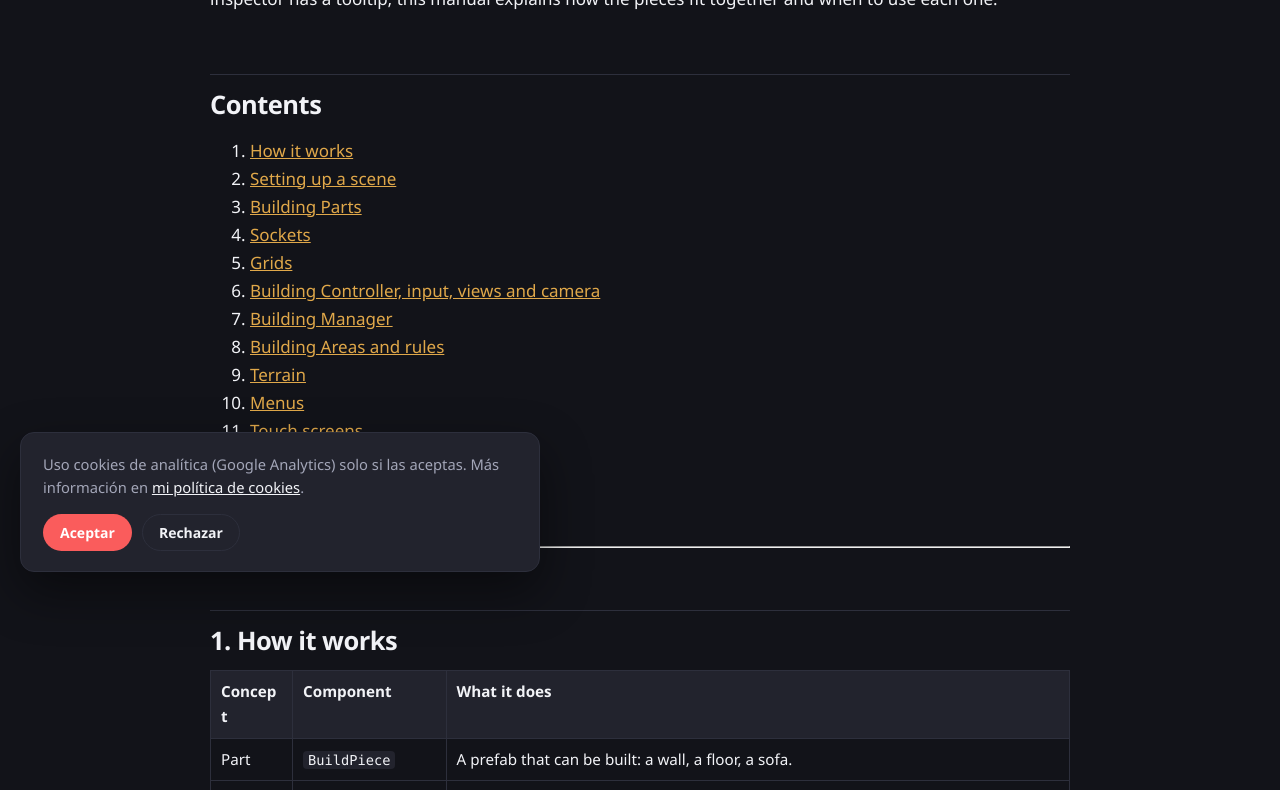
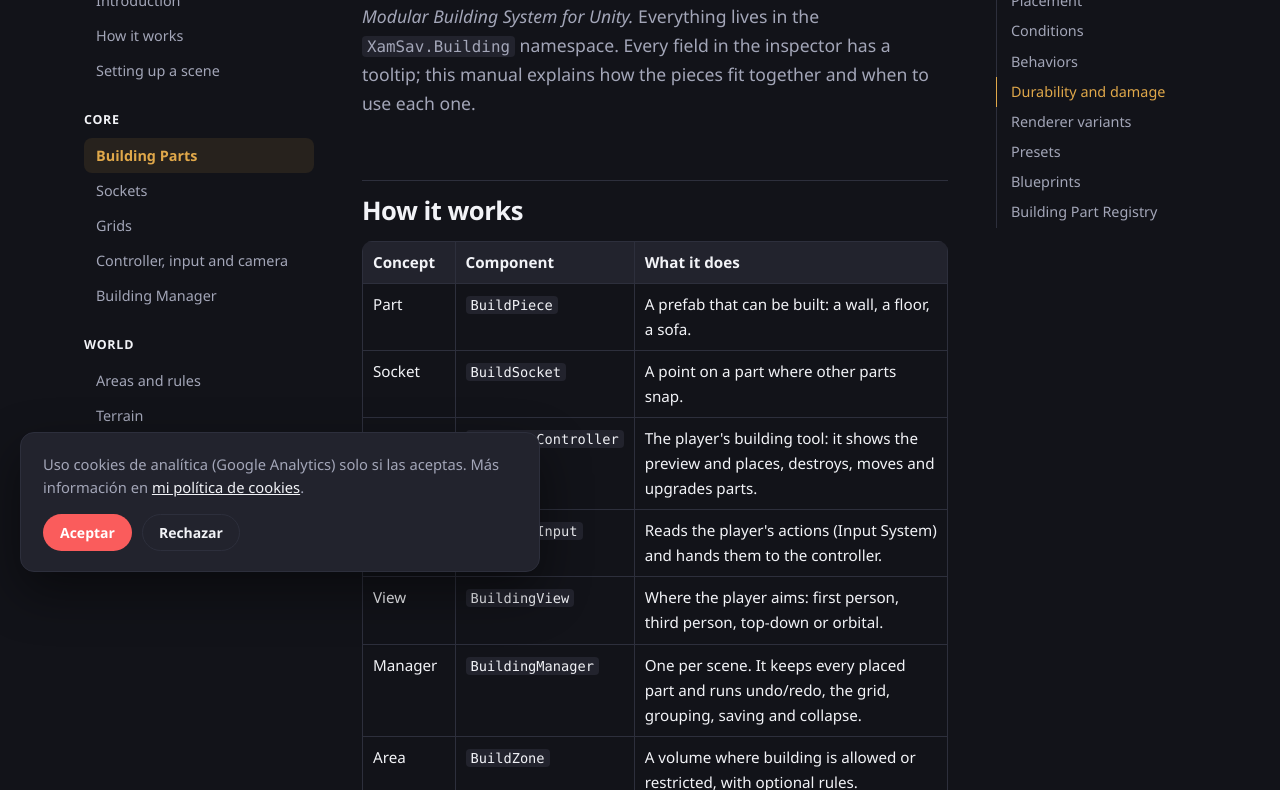
Before and after one commit to XamSav/xamsav.github.io, a plain HTML site: page docs/joinery/manual.html in a window 1280 px wide. Shown: the part 208-998 px from the top of the page. Drawn offline with Linux system fonts and the light colour scheme.

Commit message:
Manual de Joinery con diseño de documentación: secciones, índice de página y bloques de código
Co-Authored-By: Claude Opus 5.5 <noreply@anthropic.com>

```diff
--- /dev/null
+++ b/docs/joinery/docs.css
@@ -0,0 +1,137 @@
+/* Manual: three-column docs layout (sections · content · on this page) */
+.docs {
+    display: grid;
+    grid-template-columns: 230px minmax(0, 1fr) 200px;
+    gap: 48px;
+    max-width: var(--max);
+    margin: 0 auto;
+    padding: calc(var(--nav-h) + 32px) 24px 0;
+}
+
+/* Left: sections */
+.docs-side, .docs-toc {
+    position: sticky;
+    top: calc(var(--nav-h) + 24px);
+    align-self: start;
+    max-height: calc(100vh - var(--nav-h) - 48px);
+    overflow-y: auto;
+    font-size: .9rem;
+    scrollbar-width: thin;
+}
+.docs-side ul, .docs-toc ul { list-style: none; margin: 0; padding: 0; }
+.side-group {
+    margin: 22px 0 8px;
+    font-size: .78rem;
+    font-weight: 700;
+    letter-spacing: .06em;
+    text-transform: uppercase;
+    color: var(--text);
+}
+.docs-side a {
+    display: block;
+    padding: 6px 12px;
+    border-radius: 8px;
+    color: var(--muted);
+    text-decoration: none;
+}
+.docs-side a:hover { color: var(--text); background: var(--surface); }
+.docs-side a.active { color: var(--wood); background: rgba(224, 168, 74, .1); font-weight: 600; }
+.side-pdf {
+    border: 1px solid var(--border);
+    text-align: center;
+}
+
+/* Right: on this page */
+.toc-title { margin: 0 0 10px; font-size: .78rem; font-weight: 700; letter-spacing: .06em; text-transform: uppercase; }
+.docs-toc ul { border-left: 1px solid var(--border); }
+.docs-toc a {
+    display: block;
+    margin-left: -1px;
+    padding: 5px 0 5px 14px;
+    border-left: 1px solid transparent;
+    color: var(--muted);
+    text-decoration: none;
+    line-height: 1.4;
+}
+.docs-toc a:hover { color: var(--text); }
+.docs-toc a.active { color: var(--wood); border-left-color: var(--wood); }
+
+/* Centre: content */
+.docs-content { max-width: 720px; padding-bottom: 80px; }
+.docs-content .eyebrow { margin: 0 0 6px; color: var(--wood); font-weight: 600; font-size: .9rem; }
+.docs-content h1 { margin-top: 0; }
+.docs-content h1 + p { font-size: 1.1rem; color: var(--muted); }
+.docs-content h2 { scroll-margin-top: calc(var(--nav-h) + 24px); font-size: 1.6rem; }
+.docs-content h3 { scroll-margin-top: calc(var(--nav-h) + 24px); margin-top: 2em; font-size: 1.15rem; }
+.docs-content h2 a.anchor, .docs-content h3 a.anchor { margin-left: 8px; color: var(--muted); opacity: 0; text-decoration: none; }
+.docs-content h2:hover a.anchor, .docs-content h3:hover a.anchor { opacity: 1; }
+.docs-content table { border-radius: 10px; }
+.docs-end { margin-top: 64px; padding-top: 20px; border-top: 1px solid var(--border); color: var(--muted); font-size: .95rem; }
+
+/* Code blocks with a title bar */
+.code-block { margin: 1.2em 0; border: 1px solid var(--border); border-radius: 12px; background: var(--surface); overflow: hidden; }
+.code-head {
+    display: flex;
+    justify-content: space-between;
+    align-items: center;
+    padding: 6px 8px 6px 14px;
+    border-bottom: 1px solid var(--border);
+    font-size: .8rem;
+    color: var(--muted);
+}
+.code-copy {
+    border: 1px solid var(--border);
+    border-radius: 6px;
+    background: var(--surface-2);
+    color: var(--muted);
+    font: inherit;
+    padding: 3px 10px;
+    cursor: pointer;
+}
+.code-copy:hover { color: var(--text); }
+.doc .code-block pre { margin: 0; border: 0; border-radius: 0; background: none; font-size: .88rem; line-height: 1.6; }
+.tok-k { color: #c792ea; }
+.tok-t { color: #82aaff; }
+.tok-s { color: #c3e88d; }
+.tok-c { color: #697098; font-style: italic; }
+.tok-n { color: #f78c6c; }
+
+/* Mobile bar that opens the sections */
+.docs-bar { display: none; }
+
+@media (max-width: 1100px) {
+    .docs { grid-template-columns: 220px minmax(0, 1fr); }
+    .docs-toc { display: none; }
+}
+@media (max-width: 820px) {
+    .docs { display: block; padding-top: calc(var(--nav-h) + 56px); }
+    .docs-bar {
+        display: block;
+        position: fixed;
+        top: var(--nav-h);
+        left: 0;
+        right: 0;
+        z-index: 40;
+        padding: 8px 16px;
+        background: var(--bg);
+        border-bottom: 1px solid var(--border);
+    }
+    .docs-menu { border: 0; background: none; color: var(--text); font: inherit; font-weight: 600; cursor: pointer; padding: 4px 0; }
+    .docs-side {
+        display: none;
+        position: fixed;
+        top: calc(var(--nav-h) + 44px);
+        left: 0;
+        right: 0;
+        bottom: 0;
+        max-height: none;
+        z-index: 39;
+        padding: 0 16px 24px;
+        background: var(--bg);
+    }
+    .docs-side.open { display: block; }
+    .docs-content h2, .docs-content h3 { scroll-margin-top: calc(var(--nav-h) + 60px); }
+}
+.docs-content th, .docs-content td { overflow-wrap: normal; min-width: 90px; }
+.docs-content td code { white-space: nowrap; }
+@media (max-width: 820px) { .docs-content td:last-child { min-width: 200px; } }
--- /dev/null
+++ b/docs/joinery/docs.js
@@ -0,0 +1,99 @@
+// Manual: section highlighting, "On this page", code copy and C# colouring.
+(function () {
+    var content = document.querySelector(".docs-content");
+    if (!content) return;
+    var sideLinks = Array.prototype.slice.call(document.querySelectorAll(".docs-side a[href^='#']"));
+    var toc = document.getElementById("toc");
+    var headings = Array.prototype.slice.call(content.querySelectorAll("h1[id], h2[id], h3[id]"));
+
+    // Hover anchors on headings
+    headings.forEach(function (h) {
+        if (h.tagName === "H1") return;
+        var a = document.createElement("a");
+        a.className = "anchor";
+        a.href = "#" + h.id;
+        a.setAttribute("aria-label", "Link to this section");
+        a.textContent = "#";
+        h.appendChild(a);
+    });
+
+    // Code blocks: title bar, copy button, light C# colouring
+    var KEYWORDS = /^(public|private|protected|internal|class|struct|interface|enum|void|var|new|return|if|else|for|foreach|in|out|ref|while|using|namespace|static|override|virtual|abstract|sealed|readonly|const|bool|int|float|string|null|true|false|this|base|get|set|async|await|is|as)$/;
+    function escape(t) { return t.replace(/&/g, "&amp;").replace(/</g, "&lt;").replace(/>/g, "&gt;"); }
+    function colour(src) {
+        return src.replace(/(\/\/[^\n]*)|("(?:\\.|[^"\\])*")|\b(\d+(?:\.\d+)?f?)\b|\b([A-Za-z_]\w*)\b|([\s\S])/g, function (m, c, s, n, w, o) {
+            if (o) return escape(o);
+            if (c) return '<span class="tok-c">' + escape(c) + "</span>";
+            if (s) return '<span class="tok-s">' + escape(s) + "</span>";
+            if (n) return '<span class="tok-n">' + n + "</span>";
+            if (KEYWORDS.test(w)) return '<span class="tok-k">' + w + "</span>";
+            if (/^[A-Z]/.test(w)) return '<span class="tok-t">' + w + "</span>";
+            return w;
+        });
+    }
+    content.querySelectorAll("pre > code").forEach(function (code) {
+        var pre = code.parentNode;
+        var raw = code.textContent;
+        var cs = code.className.indexOf("csharp") !== -1;
+        if (cs) code.innerHTML = colour(raw);
+        var box = document.createElement("div");
+        box.className = "code-block";
+        box.innerHTML = '<div class="code-head"><span>' + (cs ? "C#" : "Code") + '</span><button class="code-copy" type="button">Copy</button></div>';
+        pre.parentNode.insertBefore(box, pre);
+        box.appendChild(pre);
+        box.querySelector(".code-copy").addEventListener("click", function (e) {
+            var btn = e.currentTarget;
+            navigator.clipboard.writeText(raw).then(function () {
+                btn.textContent = "Copied";
+                setTimeout(function () { btn.textContent = "Copy"; }, 1500);
+            });
+        });
+    });
+
+    // Which section and subsection are on screen
+    var currentSection = null;
+    function sectionOf(h) {
+        for (var i = headings.indexOf(h); i >= 0; i--) if (headings[i].tagName !== "H3") return headings[i];
+        return headings[0];
+    }
+    function buildToc(section) {
+        toc.innerHTML = "";
+        var i = headings.indexOf(section) + 1;
+        for (; i < headings.length && headings[i].tagName === "H3"; i++) {
+            var li = document.createElement("li");
+            li.innerHTML = '<a href="#' + headings[i].id + '"></a>';
+            li.firstChild.textContent = headings[i].firstChild.textContent;
+            toc.appendChild(li);
+        }
+        toc.parentNode.style.visibility = toc.children.length ? "visible" : "hidden";
+    }
+    function update() {
+        var line = window.innerHeight * 0.25;
+        var active = headings[0];
+        headings.forEach(function (h) { if (h.getBoundingClientRect().top < line) active = h; });
+        var section = sectionOf(active);
+        if (section !== currentSection) {
+            currentSection = section;
+            sideLinks.forEach(function (a) { a.classList.toggle("active", a.getAttribute("href") === "#" + section.id); });
+            buildToc(section);
+        }
+        toc.querySelectorAll("a").forEach(function (a) { a.classList.toggle("active", a.getAttribute("href") === "#" + active.id); });
+    }
+    var ticking = false;
+    window.addEventListener("scroll", function () {
+        if (ticking) return;
+        ticking = true;
+        requestAnimationFrame(function () { ticking = false; update(); });
+    }, { passive: true });
+    update();
+
+    // Mobile: open and close the sections list
+    var side = document.getElementById("docs-side");
+    var menu = document.querySelector(".docs-menu");
+    function setOpen(open) {
+        side.classList.toggle("open", open);
+        menu.setAttribute("aria-expanded", open ? "true" : "false");
+    }
+    menu.addEventListener("click", function () { setOpen(!side.classList.contains("open")); });
+    side.addEventListener("click", function (e) { if (e.target.closest("a")) setOpen(false); });
+})();
--- a/docs/joinery/manual.html
+++ b/docs/joinery/manual.html
@@ -11,8 +11,10 @@
 <link rel="icon" href="../favicon.svg" type="image/svg+xml">
 <link rel="stylesheet" href="../styles.css">
 <link rel="stylesheet" href="joinery.css">
+<link rel="stylesheet" href="docs.css">
 <link rel="apple-touch-icon" href="../img/apple-touch-icon.png">
 <script src="../main.js" defer></script>
+<script src="docs.js" defer></script>
 </head>
 <body>
 <header class="site-header">
@@ -24,28 +26,41 @@
         <ul class="sub-links"><li><a href="./">Joinery</a></li><li><a href="Joinery-Manual.pdf">PDF</a></li><li><a class="btn btn-ghost btn-sm" href="../">Volver a la web</a></li></ul>
     </nav>
 </header>
-<main class="container doc">
-<h1 id="joinery-manual">Joinery — Manual</h1>
-<p><em>Modular Building System for Unity.</em> Everything lives in the <code>XamSav.Building</code> namespace. Every field in the inspector has a tooltip; this manual explains how the pieces fit together and when to use each one.</p>
-<h2 id="contents">Contents</h2>
-<ol>
+<div class="docs-bar"><button class="docs-menu" type="button" aria-expanded="false" aria-controls="docs-side">☰ Contents</button></div>
+<main class="docs">
+<aside class="docs-side" id="docs-side" aria-label="Manual sections">
+<a class="side-pdf" href="Joinery-Manual.pdf">⤓ Download PDF</a>
+<p class="side-group">Get started</p><ul>
+<li><a href="#joinery-manual">Introduction</a></li>
 <li><a href="#1-how-it-works">How it works</a></li>
 <li><a href="#2-setting-up-a-scene">Setting up a scene</a></li>
+</ul>
+<p class="side-group">Core</p><ul>
 <li><a href="#3-building-parts">Building Parts</a></li>
 <li><a href="#4-sockets">Sockets</a></li>
 <li><a href="#5-grids">Grids</a></li>
-<li><a href="#6-building-controller-input-views-and-camera">Building Controller, input, views and camera</a></li>
+<li><a href="#6-building-controller-input-views-and-camera">Controller, input and camera</a></li>
 <li><a href="#7-building-manager">Building Manager</a></li>
-<li><a href="#8-building-areas-and-rules">Building Areas and rules</a></li>
+</ul>
+<p class="side-group">World</p><ul>
+<li><a href="#8-building-areas-and-rules">Areas and rules</a></li>
 <li><a href="#9-terrain">Terrain</a></li>
+</ul>
+<p class="side-group">Interface</p><ul>
 <li><a href="#10-menus">Menus</a></li>
 <li><a href="#11-touch-screens">Touch screens</a></li>
+</ul>
+<p class="side-group">Advanced</p><ul>
 <li><a href="#12-scripting">Scripting</a></li>
 <li><a href="#13-performance">Performance</a></li>
-<li><a href="#14-limitations-and-troubleshooting">Limitations and troubleshooting</a></li>
-</ol>
-<hr />
-<h2 id="1-how-it-works">1. How it works</h2>
+<li><a href="#14-limitations-and-troubleshooting">Troubleshooting</a></li>
+</ul>
+</aside>
+<article class="doc docs-content">
+<p class="eyebrow">Joinery · Manual</p>
+<h1 id="joinery-manual">Joinery — Manual</h1>
+<p><em>Modular Building System for Unity.</em> Everything lives in the <code>XamSav.Building</code> namespace. Every field in the inspector has a tooltip; this manual explains how the pieces fit together and when to use each one.</p>
+<h2 id="1-how-it-works">How it works</h2>
 <table>
 <thead>
 <tr>
@@ -100,8 +115,7 @@
 <li><strong>The areas around it:</strong> their switches and rules.</li>
 </ul>
 <p>When something refuses, the preview turns red and the controller raises <code>ValidationFailed</code> with the reason.</p>
-<hr />
-<h2 id="2-setting-up-a-scene">2. Setting up a scene</h2>
+<h2 id="2-setting-up-a-scene">Setting up a scene</h2>
 <ol>
 <li><strong>Building Manager.</strong> Use <strong>GameObject &gt; XamSav &gt; Joinery &gt; Components &gt; Create Building Manager...</strong>. A scene holds one; the menu is greyed out once it has it.</li>
 <li><strong>Controller.</strong> Add <code>BuildingController</code> to the camera, or to the player. <code>BuildingInput</code> comes with it. When the game starts the controller adds:
@@ -165,8 +179,7 @@
 <li><strong>Block When Pointer Over UI</strong> stops a click on a button from also placing a part.</li>
 <li><strong>Enable Direct Controls</strong> off: the component no longer switches modes or cycles parts by itself. Use it when your own UI drives everything.</li>
 </ul>
-<hr />
-<h2 id="3-building-parts">3. Building Parts</h2>
+<h2 id="3-building-parts">Building Parts</h2>
 <p><img loading="lazy" alt="The catalog, with thumbnails rendered from the parts" src="img/catalog.png" /></p>
 <h3 id="making-a-part">Making a part</h3>
 <p>Select one or more models in the scene and run <strong>GameObject &gt; XamSav &gt; Joinery &gt; Components &gt; Create Building Part...</strong>. For each model it:</p>
@@ -336,14 +349,15 @@
 <li><strong>Player blueprints:</strong> players can save what they built and place it again in later sessions. <code>BuildingBlueprintStorage.SaveNew(parts)</code> writes one JSON file per blueprint to <code>Application.persistentDataPath/Blueprints</code> (change it with <code>Folder</code>). <code>All</code> lists them, <code>IsSaved(blueprint)</code> tells a saved one from an asset, and <code>Delete(name)</code> or <code>Delete(blueprint)</code> removes one. Files keep only Piece Ids, so every part must be in the Library or the Building Part Registry.</li>
 <li><strong>In the menus:</strong> set a menu's <strong>Saved Blueprints Category</strong> to a name and the saved blueprints show up there, as the last category. The list updates when one is saved or deleted.</li>
 </ul>
-<p>The main demo has three in the <strong>Blueprints</strong> category of its menus (<code>Demo/Blueprints</code>):
-- <strong>Hut:</strong> Sequential.
-- <strong>Small House:</strong> Instant.
-- <strong>Small House Plan:</strong> Planned; aim at its plan and press <strong>N</strong> to build the next part. Aim at a structure and press <strong>B</strong> to save it; it appears under <strong>My Blueprints</strong>. Pick one there and press <strong>Delete</strong> twice to remove it (the first press asks). On touch screens, the <strong>Save Blueprint</strong> and <strong>Delete Blueprint</strong> buttons do the same.</p>
+<p>The main demo has three in the <strong>Blueprints</strong> category of its menus (<code>Demo/Blueprints</code>):</p>
+<ul>
+<li><strong>Hut:</strong> Sequential.</li>
+<li><strong>Small House:</strong> Instant.</li>
+<li><strong>Small House Plan:</strong> Planned; aim at its plan and press <strong>N</strong> to build the next part. Aim at a structure and press <strong>B</strong> to save it; it appears under <strong>My Blueprints</strong>. Pick one there and press <strong>Delete</strong> twice to remove it (the first press asks). On touch screens, the <strong>Save Blueprint</strong> and <strong>Delete Blueprint</strong> buttons do the same.</li>
+</ul>
 <h3 id="building-part-registry">Building Part Registry</h3>
 <p>The registry is one asset at <code>Assets/Resources/XamSavBuildingPartRegistry.asset</code>. It is created when needed and lists every part in the project. The manager uses it to rebuild a part from its Piece Id (undo, loading) when the part is not in its <strong>Library</strong>. Prefabs with <code>BuildPiece</code> join it automatically. <strong>Tools &gt; XamSav &gt; Joinery &gt; Refresh Building Part Registry</strong> rebuilds it.</p>
-<hr />
-<h2 id="4-sockets">4. Sockets</h2>
+<h2 id="4-sockets">Sockets</h2>
 <p>A <code>BuildSocket</code> is a child of a part, placed where another part should attach. Its forward axis is the direction the attached part faces. Create one with <strong>GameObject &gt; XamSav &gt; Joinery &gt; Components &gt; Create Building Socket...</strong>; the editor shows handles to place it.</p>
 <table>
 <thead>
@@ -379,8 +393,7 @@
 </ul>
 <p>A socket does not know whether something already stands on it. A second part on the same socket is stopped by its Collision Condition, because the two overlap.</p>
 <p>Sockets do not have to belong to a part: a loose socket in the scene (a mounting point) works too.</p>
-<hr />
-<h2 id="5-grids">5. Grids</h2>
+<h2 id="5-grids">Grids</h2>
 <p>Turn on <strong>Building Manager &gt; Grid Settings &gt; Enable Grid</strong> to get a world grid of <strong>Size</strong> cells, each <strong>Cell Size</strong> metres, centred on the manager. Parts with <strong>Use Grid Snapping</strong> then snap to cells and take <strong>Cell Size</strong> cells of the grid; occupied cells refuse other parts.</p>
 <ul>
 <li><strong>Build Grid</strong> components are local grids with their own cell size. Inside their box they take over from the world grid.</li>
@@ -394,8 +407,7 @@
 <li><code>SetGridVisualsVisible(bool)</code> shows or hides the grid;</li>
 <li><code>RefreshGrid()</code> redraws it.</li>
 </ul>
-<hr />
-<h2 id="6-building-controller-input-views-and-camera">6. Building Controller, input, views and camera</h2>
+<h2 id="6-building-controller-input-views-and-camera">Building Controller, input, views and camera</h2>
 <h3 id="controller">Controller</h3>
 <table>
 <thead>
@@ -455,8 +467,7 @@
 <li><strong>Top-Down:</strong> WASD to pan, the middle mouse button to rotate, the wheel to zoom.</li>
 </ul>
 <p><strong>V</strong> switches between them, and the camera tells the controller which view to use. In your own game you will usually keep your own camera and add a view to it.</p>
-<hr />
-<h2 id="7-building-manager">7. Building Manager</h2>
+<h2 id="7-building-manager">Building Manager</h2>
 <h3 id="commands-and-undo">Commands and undo</h3>
 <p>Placing, destroying, moving and upgrading are commands. <code>Undo()</code> and <code>Redo()</code> walk back through the last <strong>History Size</strong> of them; <code>ClearHistory()</code> empties the list.</p>
 <p>The same actions are available from code as static methods: <code>BuildingManager.Place</code>, <code>DestroyPiece</code>, <code>Move</code> and <code>Upgrade</code> (section 12).</p>
@@ -512,8 +523,7 @@
 <li>A part without this condition never falls, and holds up what rests on it, like the ground.</li>
 </ul>
 <p>The physics settings on the manager turn collapse on and off and set <strong>Debris Lifetime</strong>.</p>
-<hr />
-<h2 id="8-building-areas-and-rules">8. Building Areas and rules</h2>
+<h2 id="8-building-areas-and-rules">Building Areas and rules</h2>
 <p><img loading="lazy" alt="The interior demo: one area per room, each with its own rules" src="img/interior.png" /></p>
 <p>Create one with <strong>GameObject &gt; XamSav &gt; Joinery &gt; Components &gt; Create Building Area...</strong>.</p>
 <table>
@@ -560,8 +570,7 @@
 <li><strong>Proximity Restriction:</strong> keeps parts apart (<strong>Min Distance</strong>) or together (<strong>Max Distance</strong>), optionally counting only some categories.</li>
 </ul>
 <p>To write your own rule, see section 12.</p>
-<hr />
-<h2 id="9-terrain">9. Terrain</h2>
+<h2 id="9-terrain">Terrain</h2>
 <p>Add <strong>Build Terrain</strong> to a Terrain.</p>
 <ul>
 <li><strong>Blocked Layers:</strong> no building where one of these terrain layers is the main texture.</li>
@@ -571,8 +580,7 @@
 <li><strong>Protect Asset:</strong> in Play mode the component works on a copy of the TerrainData, so your asset is never changed.</li>
 </ul>
 <p>For rules on a single part (slope, layers, trees), use its <strong>Terrain Condition</strong> instead.</p>
-<hr />
-<h2 id="10-menus">10. Menus</h2>
+<h2 id="10-menus">Menus</h2>
 <p><img loading="lazy" alt="The radial menu" src="img/radial.png" /></p>
 <p>There are two menus. Create them from <strong>GameObject &gt; XamSav &gt; Joinery &gt; UI</strong>:</p>
 <ul>
@@ -601,8 +609,7 @@
 <li><code>XamSavTouchControls</code></li>
 </ul>
 <p>To restyle one, duplicate the prefab, edit it and put the copy in the component's <strong>UI Prefab</strong> field. The menu clones its templates (category item, tile, segment) at runtime, so style the templates. Do not edit the originals: <strong>Tools &gt; XamSav &gt; Joinery &gt; Rebuild Menu UI Prefabs</strong> overwrites them.</p>
-<hr />
-<h2 id="11-touch-screens">11. Touch screens</h2>
+<h2 id="11-touch-screens">Touch screens</h2>
 <p>Add <strong>Building Touch Controls</strong> to the object with the Building Controller. With <strong>Visibility = Auto</strong>, the controls show only on devices with a touchscreen. They give you:</p>
 <ul>
 <li><strong>Confirm</strong>, labelled with the current action (Place, Destroy...), plus <strong>Cancel</strong> and <strong>Rotate</strong>;</li>
@@ -625,8 +632,7 @@
 <li><strong>Top-down:</strong> two fingers pan, pinch to zoom, twist to rotate.</li>
 </ul>
 <p>Fingers that start on a button never move the aim or the camera. The radial menu works with a finger too: lift to choose, lift in the centre to go back.</p>
-<hr />
-<h2 id="12-scripting">12. Scripting</h2>
+<h2 id="12-scripting">Scripting</h2>
 <h3 id="events">Events</h3>
 <pre><code class="language-csharp">using XamSav.Building;
 
@@ -758,8 +764,7 @@ BuildingManager.Execute(new BlueprintCommand(blueprint, new Pose(position, rotat
 </tbody>
 </table>
 <p>The demo has no resources or crafting. To charge for parts, add a condition that checks the player's stock in <strong>Placement</strong> and <strong>Upgrade</strong>. Then add a behavior that spends it on <code>Placed</code> and <code>Upgraded</code> and refunds it on <code>Destroyed</code>. Loading a save raises <code>Placed</code> too, so skip the charge while <code>Load</code> runs.</p>
-<hr />
-<h2 id="13-performance">13. Performance</h2>
+<h2 id="13-performance">Performance</h2>
 <p>The package is tested with a few thousand parts.</p>
 <ul>
 <li>Parts, sockets and areas are kept in registries with spatial lookups, so aiming and validation do not scan the whole scene.</li>
@@ -767,8 +772,7 @@ BuildingManager.Execute(new BlueprintCommand(blueprint, new Pose(position, rotat
 <li>Keep part colliders simple (boxes beat mesh colliders) and give sockets a sensible <strong>Radius</strong>.</li>
 <li>Turn off what you do not use: the grid, grouping and collapse are all optional.</li>
 </ul>
-<hr />
-<h2 id="14-limitations-and-troubleshooting">14. Limitations and troubleshooting</h2>
+<h2 id="14-limitations-and-troubleshooting">Limitations and troubleshooting</h2>
 <p><strong>Not supported:</strong></p>
 <ul>
 <li>HDRP.</li>
@@ -793,6 +797,9 @@ BuildingManager.Execute(new BlueprintCommand(blueprint, new Pose(position, rotat
 <p><strong>Clicking a button also places a part.</strong> Keep <strong>Block When Pointer Over UI</strong> on, and make sure the scene has an EventSystem. Menus create one if it is missing.</p>
 <p><strong>Jagged shadows.</strong> Shadows come from your render pipeline's settings, not from the package. In your URP asset, turn on <strong>Soft Shadows</strong>, use 4 cascades, and use a Main Light shadow resolution of 4096. Keep the shadow distance no longer than you need: the screenshots used 60 m.</p>
 <p><strong>Pink materials.</strong> Your project uses a different render pipeline from the demo materials. Convert them with Unity's Render Pipeline Converter, or assign your own materials.</p>
+<div class="docs-end"><a href="Joinery-Manual.pdf">Download this manual as PDF</a> · <a href="./#demo">Try the demo</a></div>
+</article>
+<aside class="docs-toc" aria-label="On this page"><p class="toc-title">On this page</p><ul id="toc"></ul></aside>
 </main>
 <footer class="site-footer">
     <div class="container footer-grid">
```
